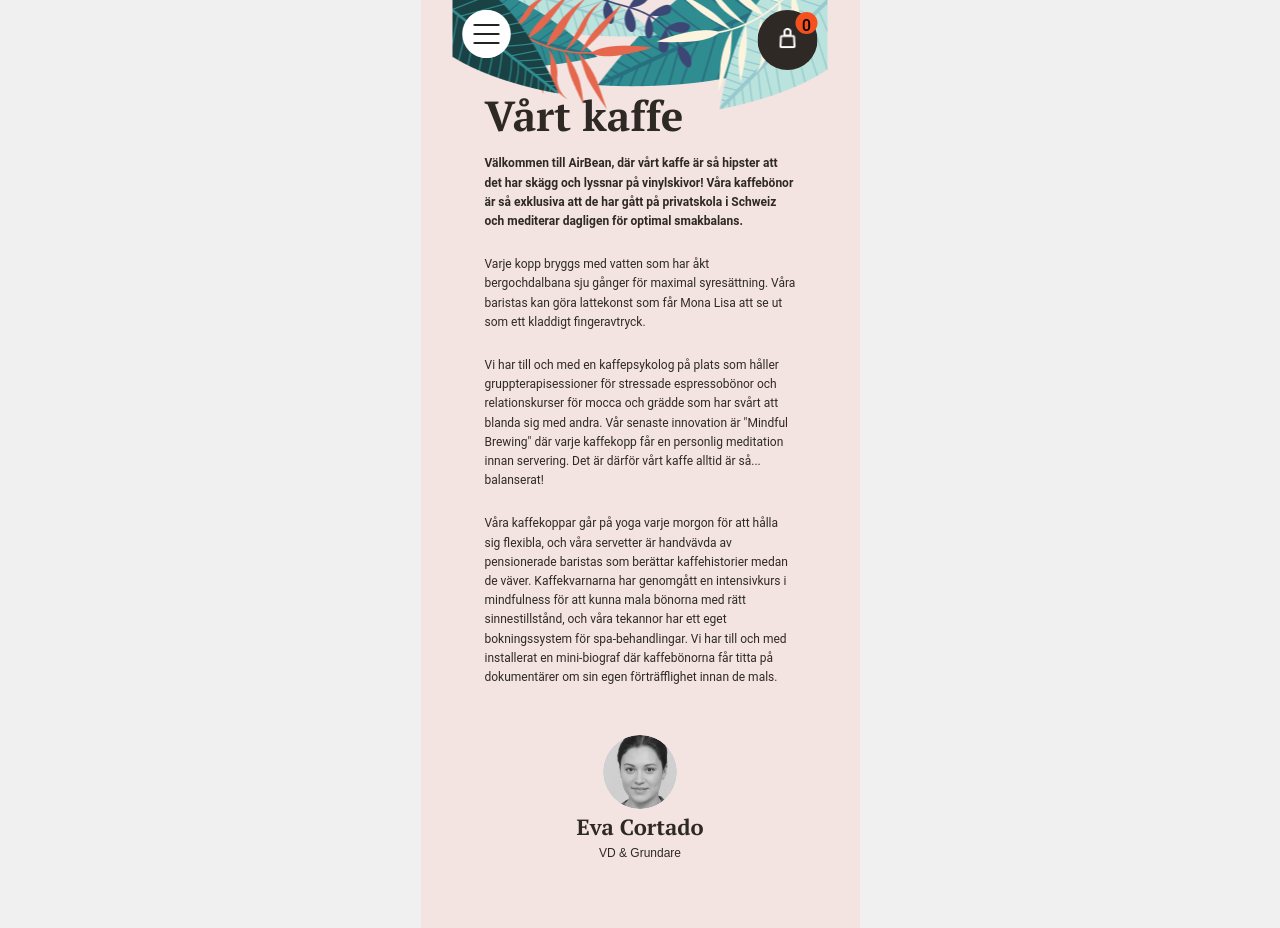
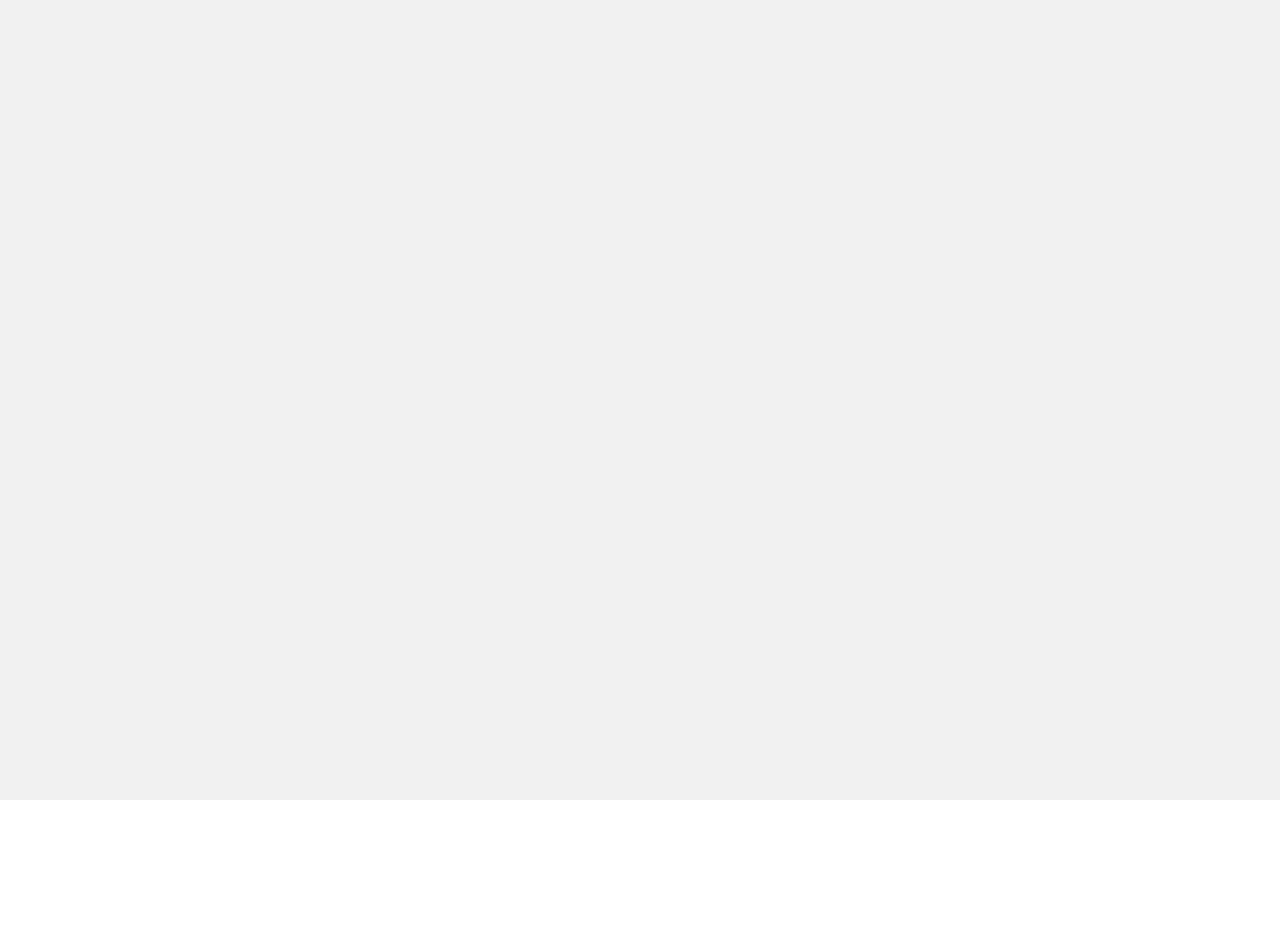
Before and after one commit to Robinjorgensen123/Ankan-AirBean, a React (Vite) app in the folder AirBean/: page /status in a window 1280 px wide. After the commit the page ends 800 px from the top, so only its background shows below. Built offline with nearby package versions, Linux system fonts and the light colour scheme.

Commit message:
testing routing

```diff
--- a/AirBean/package.json
+++ b/AirBean/package.json
@@ -11,7 +11,8 @@
   },
   "dependencies": {
     "react": "^19.0.0",
-    "react-dom": "^19.0.0"
+    "react-dom": "^19.0.0",
+    "react-router-dom": "^7.2.0"
   },
   "devDependencies": {
     "@eslint/js": "^9.19.0",
--- a/AirBean/src/App.jsx
+++ b/AirBean/src/App.jsx
@@ -1,16 +1,13 @@
-import Header from './Components/Header/Header'
+import { useState } from 'react'
 import './App.css'
-import About from './pages/About/about'
-
 
 function App() {
-
+  const [count, setCount] = useState(0)
 
   return (
     <>
-   <Header />
     <div className='app-container'>
-    <About />
+
     </div>
     </>
   )
--- a/AirBean/src/components/Header/Header.scss
+++ b/AirBean/src/components/Header/Header.scss
@@ -1,7 +1,7 @@
 
 .header {
     display: flex;
-    position: fixed;
+    position: absolute;
     z-index: 1000;
     width: 100%;
     top: 0;
```
Also changed, not shown: 1 other file (tests, documents, lock files or other folders).
